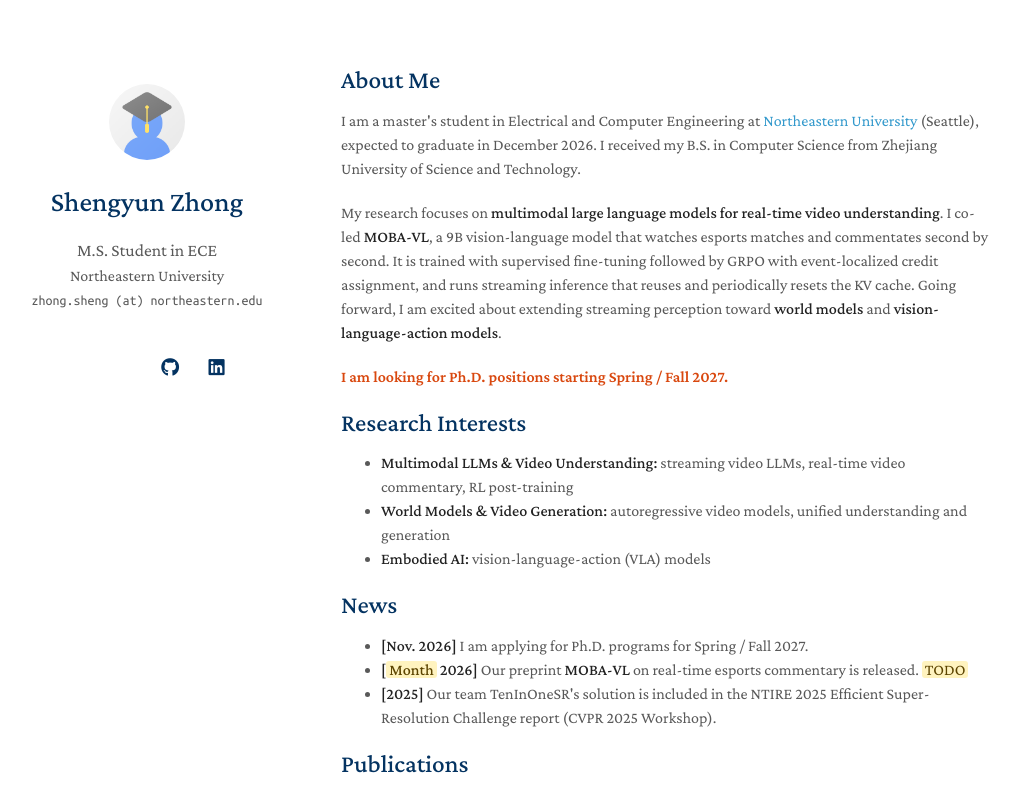
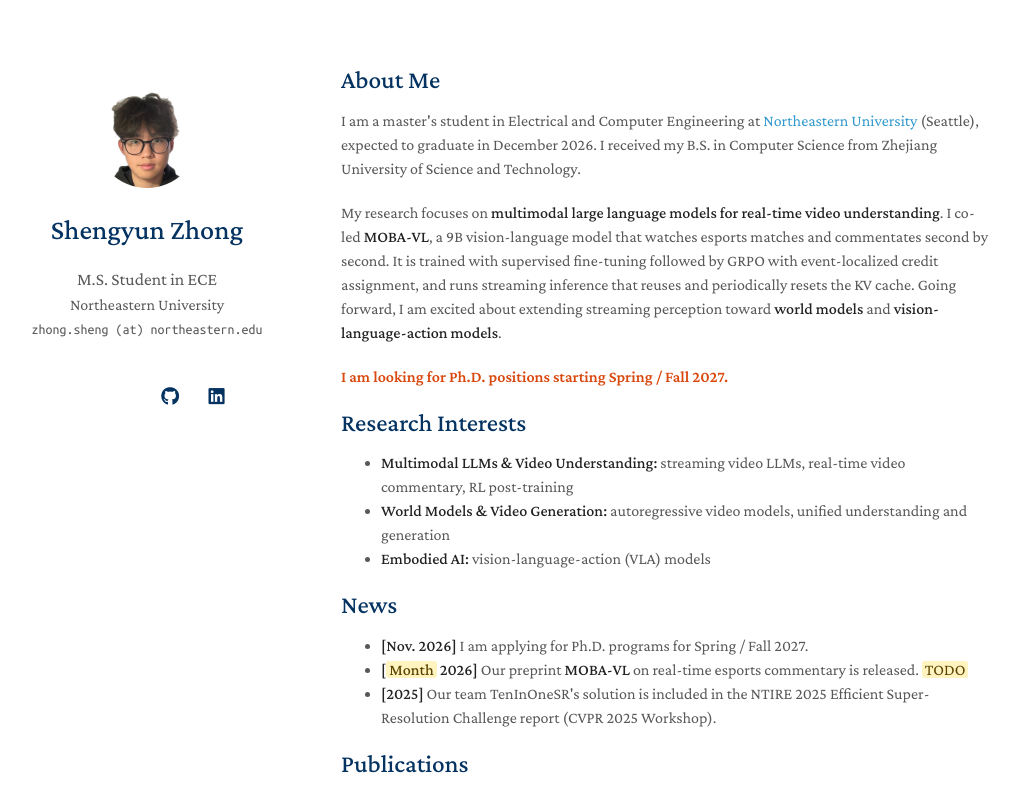
Before and after one commit to ShengyunZhong/ShengyunZhong.github.io, a plain HTML site: page index.html in a window 1280 px wide. Shown: the top 792 px of the page, without its empty margins (129-1147 px from the left). Drawn offline with nearby package versions, Linux system fonts and the light colour scheme; some icons are missing.

Commit message:
Add profile photo

```diff
--- a/index.html
+++ b/index.html
@@ -30,8 +30,7 @@
   <body>
     <div class="wrapper">
       <header>
-        <!-- TODO: replace assets/img/avatar.png with your photo (square, ~400x400) -->
-        <a class="image avatar"><img src="./assets/img/avatar.png" alt="avatar" /></a>
+        <a class="image avatar"><img src="./assets/img/avatar.jpg" alt="avatar" /></a>
 
         <h1>Shengyun Zhong</h1>
 
```
Also changed, not shown: assets/img/avatar.jpg (added), assets/img/avatar.png (deleted).
